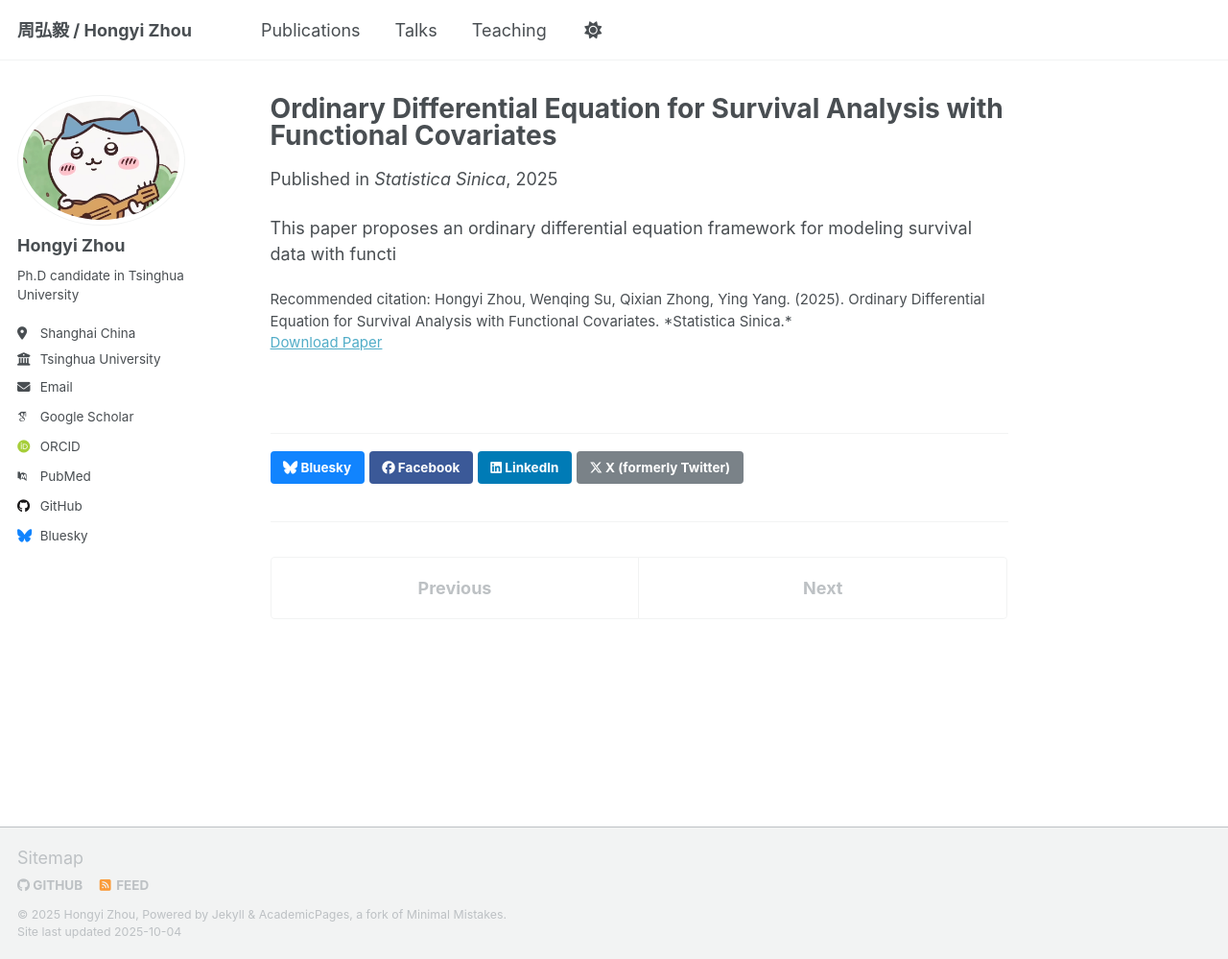
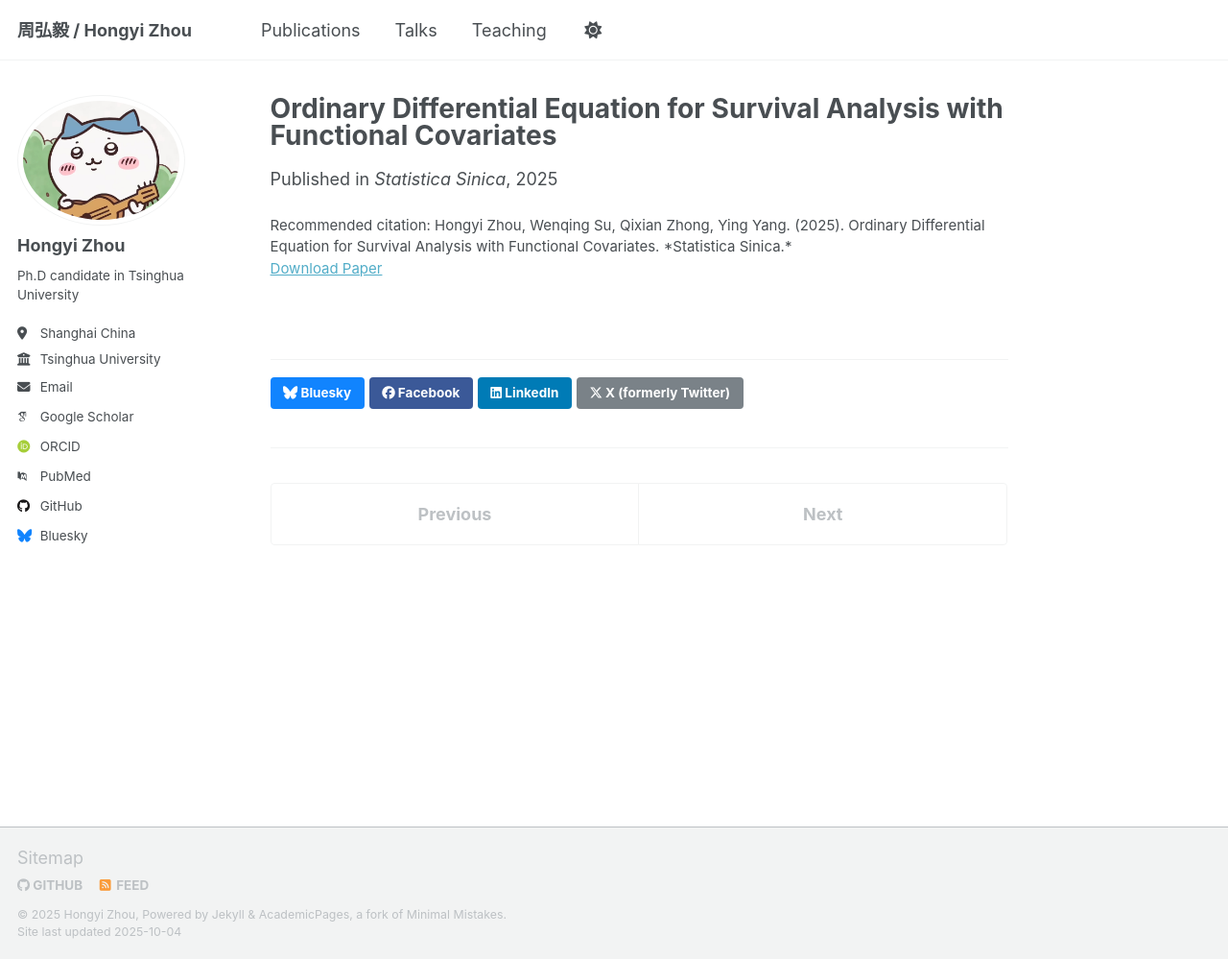
Before and after one commit to Hong-yiZhou/hong-yiZhou.github.io, a Jekyll site: the page built from _publications/2025-02-27-ode4survival.md, in a window 1280 px wide and 999 px high. Shown: the whole window at 96% size. Built offline with Jekyll 4.4.1, drawn with Linux system fonts in a browser that asks for light colours; some web fonts are replaced; a script that is not in the unit is left out.

Commit message:
Update 2025-02-27-ode4survival.md

```diff
--- a/_publications/2025-02-27-ode4survival.md
+++ b/_publications/2025-02-27-ode4survival.md
@@ -7,5 +7,3 @@ venue: "Statistica Sinica"
 paperurl: ""
 citation: "Hongyi Zhou, Wenqing Su, Qixian Zhong, Ying Yang. (2025). Ordinary Differential Equation for Survival Analysis with Functional Covariates. *Statistica Sinica.*"
 ---
-
-This paper proposes an ordinary differential equation framework for modeling survival data with functi
```
